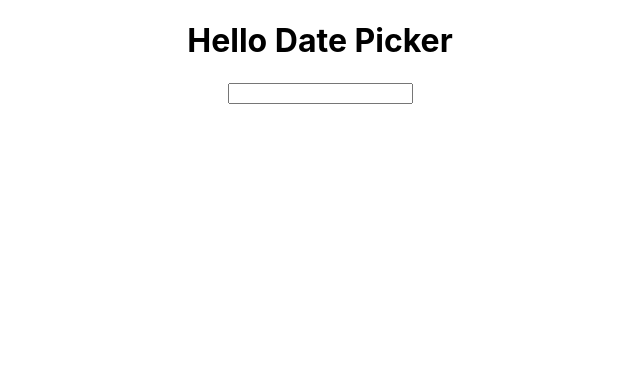
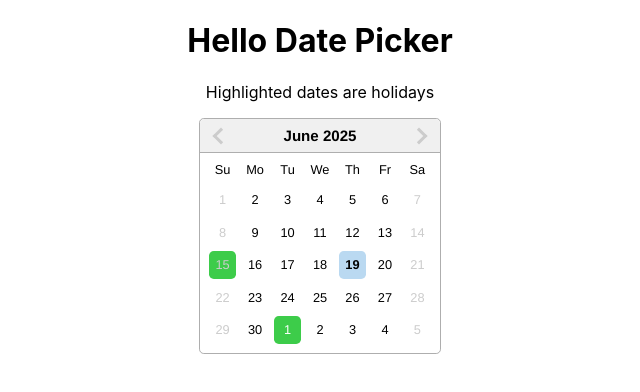
Before and after one commit to teja-reddy21/calendar, a React (Create React App) app: page / in a window 1280 px wide. Shown: the top 392 px of the page, without its empty margins (320-960 px from the left). Built offline with nearby package versions, Linux system fonts and the light colour scheme.

Commit message:
added the highlighted dates

```diff
--- a/src/components/ReactDatePicker.jsx
+++ b/src/components/ReactDatePicker.jsx
@@ -19,21 +19,30 @@ const isWeekendDay=(date)=>{ // function to check if a date is a weekend
 const filterWeekends=(date)=>{  //function to filter out weekends
     return !isWeekendDay(date);
 }
+const importantDates=["06/15/2025","07/01/2025","08/07/2025"];
+
+const highlightImportantDates=(date)=>{
+  const formattedDate=date.toLocaleDateString("en-US");
+  return importantDates.includes(formattedDate);
+}
 
   return (
 
     <div>
          <h1>Hello Date Picker</h1>
+         <p>Highlighted dates are holidays</p>
          <DatePicker
+         inline //inline for removing input box in calendar and show the calendar
           selected={selectedDate}
           onChange={handleDateChange}
           dateFormat="MM/dd/yyyy, hh:mm"
         //   minDate={minDate}
         //   maxDate={maxDate}
         filterDate={filterWeekends}
-        showTimeSelect
-        timeIntervals={30}
-        timeFormat='hh:mm'
+        // showTimeSelect
+        // timeIntervals={30}
+        // timeFormat='hh:mm'    for time slection
+        highlightDates={importantDates.map((dateString)=>new Date(dateString))}
          />
     </div>
   )
```
